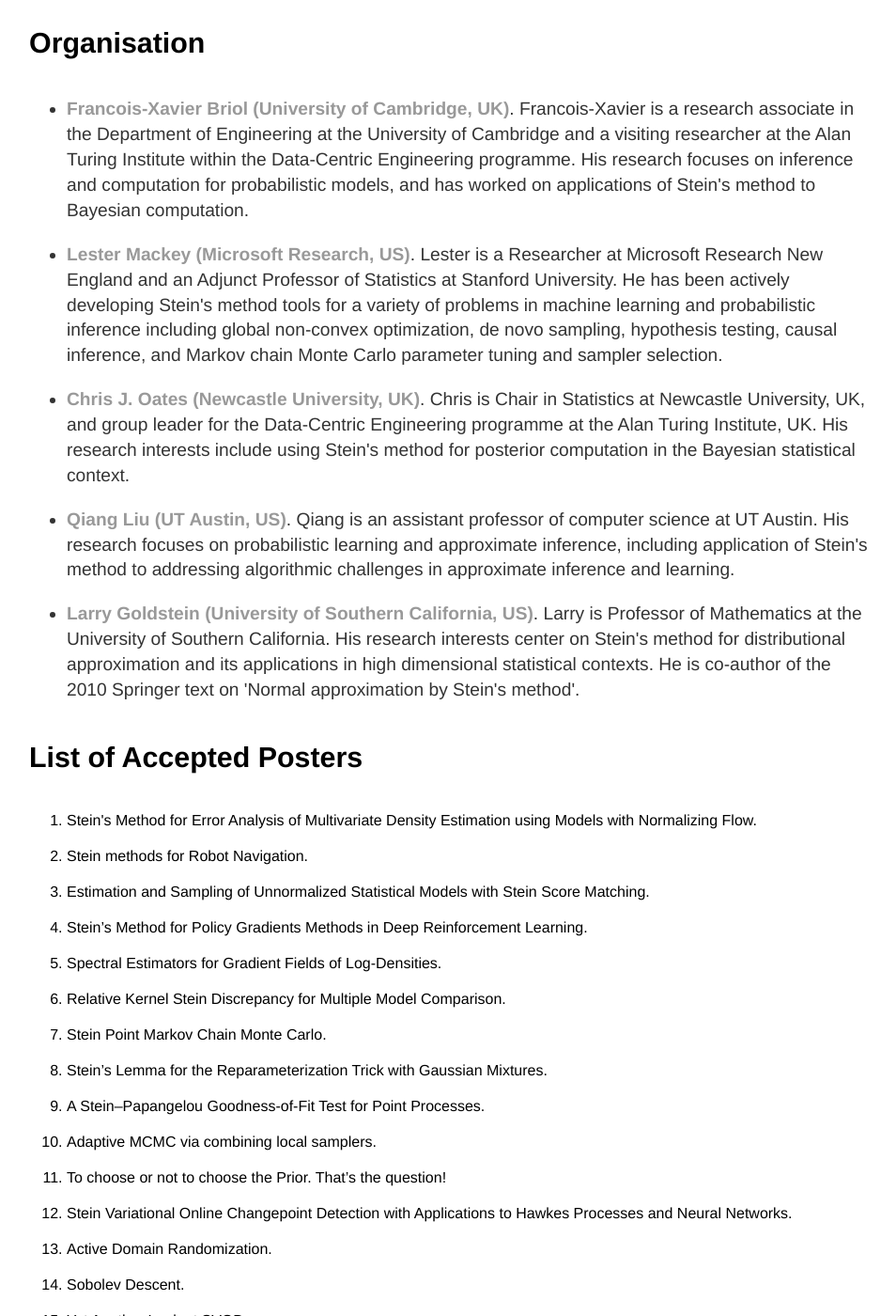
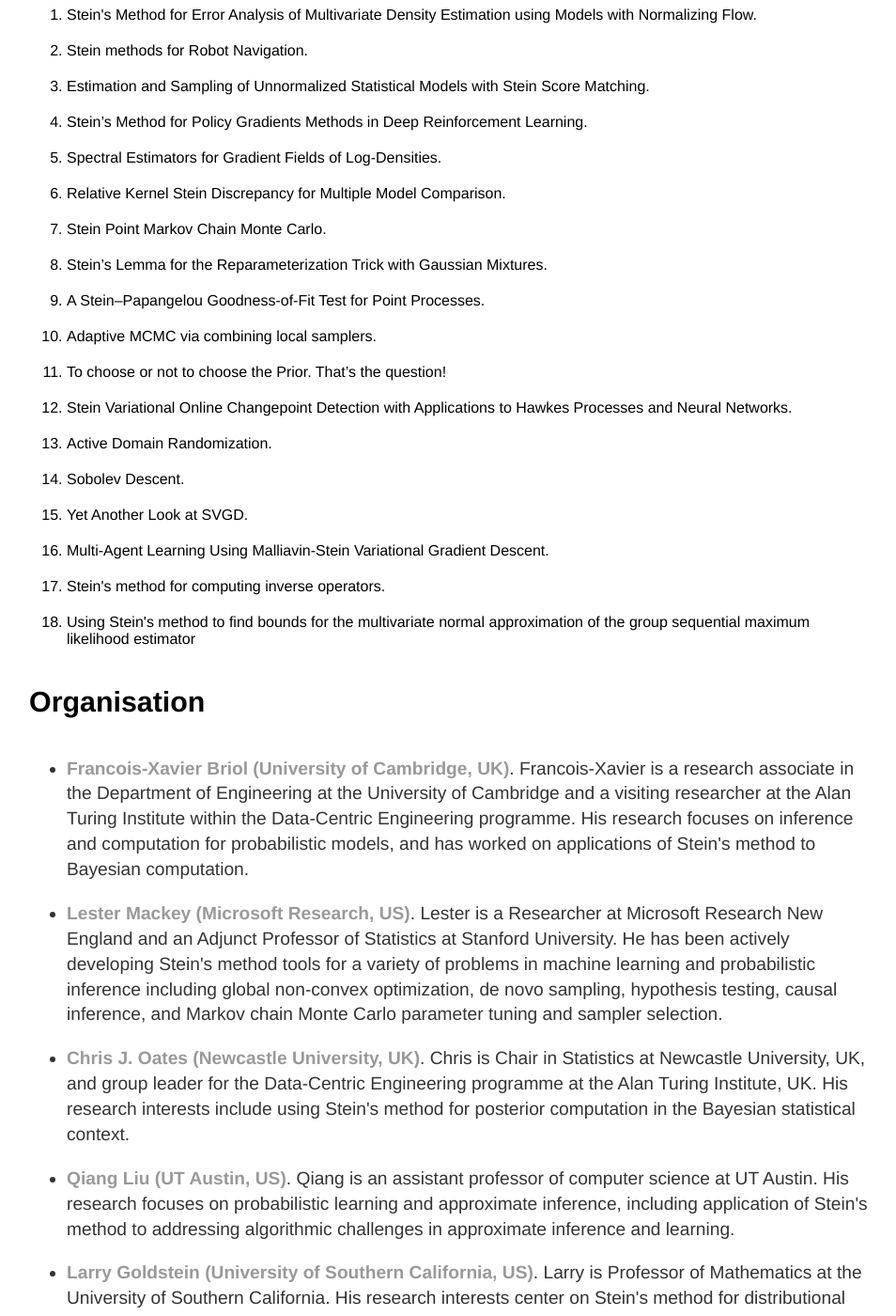
Before and after one commit to steinworkshop/steinworkshop.github.io, a Jekyll site: the page built from index.html, in a window 1280 px wide and 1400 px high, scrolled down 2885 px. Shown: the whole window at 94% size, without its empty margins (161-1115 px from the left). Built offline with Jekyll 4.4.1, drawn with Linux system fonts in a browser that asks for light colours; some of the changed lines change nothing that is shown; some of the changed text lies outside the part shown.

Commit message:
reordered

```diff
--- a/index.html
+++ b/index.html
@@ -19,6 +19,8 @@ title: ICML Workshop on Stein's Method
 	<p>Although Stein's method has already had significant impact in ML, most of the applications only scratch the surface of this rich area of research in probability theory. Significant gains could be made by encouraging both communities to interact directly, and this workshop aims to facilitate this discussion.</p>
 
 	<p>The workshop will begin with an introduction to Stein's method which will be accessible for researchers in machine learning who are unfamiliar with the topic. It will then consist of an alternating sequence of invited talks from machine learning researchers and experts in Stein's method, which will highlight both foundational topics and applications in machine learning and statistics. The workshop will also include a session for contributed posters and will conclude with a panel discussion to elicit a concise summary of the state of the field. </p>
+
+	<p><strong> Registration: </strong> Registration for this workshop is through the main <strong><a href="https://icml.cc/"> ICML website</a></strong>. We encourage participants to register as soon as possible as places are limited and often fill up quickly.</p>
 </div>
 
 
@@ -28,13 +30,13 @@ title: ICML Workshop on Stein's Method
 
 	<ul>
 		<li>8:30-8:45: Overview of the day - Francois-Xavier Briol</li>
-		<li>8:45-9:45: Tutorial - Larry Goldstein</li>
+		<li>8:45-9:45: Tutorial - Larry Goldstein </li>
 		<li>9:45-10:30: Invited Talk - Anima Anandkumar</li>
 		<li>10:30-11:00: Break</li>
 		<li>11:00-11:45: Invited Talk - Arthur Gretton</li>
 		<li>11:45-12:30: Invited Talk - Andrew Duncan</li>
 		<li>12:30-13:45: Lunch and Poster Session</li>
-		<li>13:45-14:30: Invited Talk - Yinghzen Li</li>
+		<li>13:45-14:30: Invited Talk - Yingzhen Li</li>
 		<li>14:30-15:15: Invited Talk - Ruiyi Zhang</li>
 		<li>15:15-15:45: Break</li>
 		<li>15:45-16:30: Invited Talk - Paul Valiant</li>
@@ -43,6 +45,7 @@ title: ICML Workshop on Stein's Method
 	</ul>
 
 </div>
+
 
 
 <div class="blurb">
@@ -67,35 +70,6 @@ title: ICML Workshop on Stein's Method
 
 
 	</ul>
-
-</div>
-
-
-<div class="blurb">
-
-	<h4> Registration </h4>
-	<p>Registration for this workshop is through the main <strong><a href="https://icml.cc/"> ICML website</a></strong>. We encourage participants to register as soon as possible as places are limited and often fill up quickly.</p>
-
-</div>
-
-
-
-<div>
-
-	<h4>Organisation</h4>
-
-	<ul>
-			<li> <strong><a href="https://fxbriol.github.io/"> Francois-Xavier Briol (University of Cambridge, UK)</a></strong>. Francois-Xavier is a research associate in the Department of Engineering at the University of Cambridge and a visiting researcher at the Alan Turing Institute within the Data-Centric Engineering programme. His research focuses on inference and computation for probabilistic models, and has worked on applications of Stein's method to Bayesian computation. </li>
-
-			<li> <strong><a href="https://web.stanford.edu/~lmackey/"> Lester Mackey (Microsoft Research, US)</a></strong>. Lester is a Researcher at Microsoft Research New England and an Adjunct Professor of Statistics at Stanford University. He has been actively developing Stein's method tools for a variety of problems in machine learning and probabilistic inference including global non-convex optimization, de novo sampling, hypothesis testing, causal inference, and Markov chain Monte Carlo parameter tuning and sampler selection. </li>
-
-			<li> <strong><a href="http://oates.work/"> Chris J. Oates (Newcastle University, UK)</a></strong>. Chris is Chair in Statistics at Newcastle University, UK, and group leader for the Data-Centric Engineering programme at the Alan Turing Institute, UK. His research interests include using Stein's method for posterior computation in the Bayesian statistical context.</li>
-
-			<li> <strong><a href="https://www.cs.utexas.edu/~lqiang/"> Qiang Liu (UT Austin, US)</a></strong>. Qiang is an assistant professor of computer science at UT Austin. His research focuses on probabilistic learning and approximate inference, including application of Stein's method to addressing algorithmic challenges in approximate inference and learning.</li>
-
-			<li> <strong><a href="https://dornsife.usc.edu/larry-goldstein/"> Larry Goldstein (University of Southern California, US)</a></strong>. Larry is Professor of Mathematics at the University of Southern California. His research interests center on Stein's method for distributional approximation and its applications in high dimensional statistical contexts. He is co-author of the 2010 Springer text on 'Normal approximation by Stein's method'.</li>
-	</ul>
-
 
 </div>
 
@@ -146,3 +120,23 @@ title: ICML Workshop on Stein's Method
 	</ol>
 
 </div>
+
+
+<div>
+
+	<h4>Organisation</h4>
+
+	<ul>
+			<li> <strong><a href="https://fxbriol.github.io/"> Francois-Xavier Briol (University of Cambridge, UK)</a></strong>. Francois-Xavier is a research associate in the Department of Engineering at the University of Cambridge and a visiting researcher at the Alan Turing Institute within the Data-Centric Engineering programme. His research focuses on inference and computation for probabilistic models, and has worked on applications of Stein's method to Bayesian computation. </li>
+
+			<li> <strong><a href="https://web.stanford.edu/~lmackey/"> Lester Mackey (Microsoft Research, US)</a></strong>. Lester is a Researcher at Microsoft Research New England and an Adjunct Professor of Statistics at Stanford University. He has been actively developing Stein's method tools for a variety of problems in machine learning and probabilistic inference including global non-convex optimization, de novo sampling, hypothesis testing, causal inference, and Markov chain Monte Carlo parameter tuning and sampler selection. </li>
+
+			<li> <strong><a href="http://oates.work/"> Chris J. Oates (Newcastle University, UK)</a></strong>. Chris is Chair in Statistics at Newcastle University, UK, and group leader for the Data-Centric Engineering programme at the Alan Turing Institute, UK. His research interests include using Stein's method for posterior computation in the Bayesian statistical context.</li>
+
+			<li> <strong><a href="https://www.cs.utexas.edu/~lqiang/"> Qiang Liu (UT Austin, US)</a></strong>. Qiang is an assistant professor of computer science at UT Austin. His research focuses on probabilistic learning and approximate inference, including application of Stein's method to addressing algorithmic challenges in approximate inference and learning.</li>
+
+			<li> <strong><a href="https://dornsife.usc.edu/larry-goldstein/"> Larry Goldstein (University of Southern California, US)</a></strong>. Larry is Professor of Mathematics at the University of Southern California. His research interests center on Stein's method for distributional approximation and its applications in high dimensional statistical contexts. He is co-author of the 2010 Springer text on 'Normal approximation by Stein's method'.</li>
+	</ul>
+
+
+</div>
```
